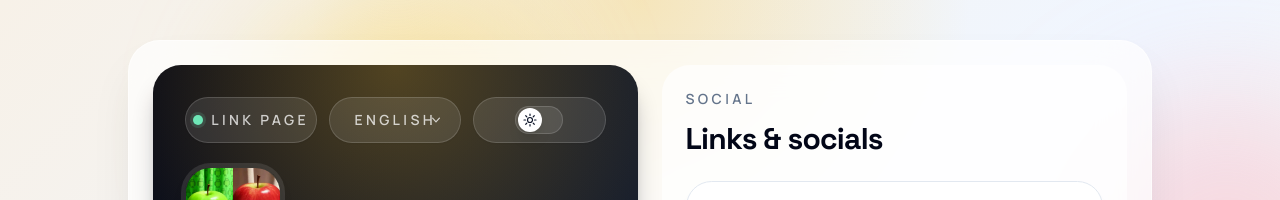
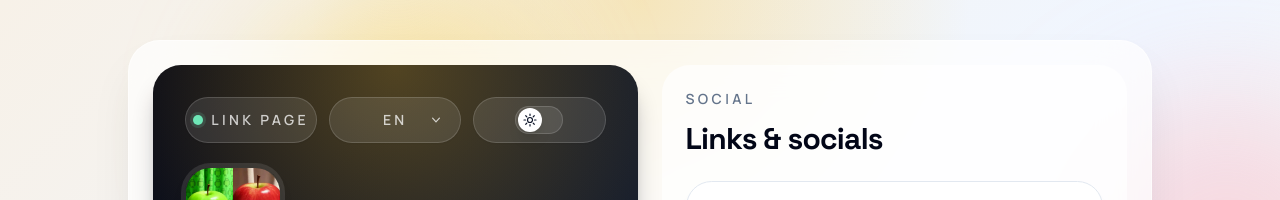
Before and after one commit to Carnage1999/my-linkpage, a React (Vite) app: page / in a window 1280 px wide. Shown: the top 200 px of the page. Built offline with nearby package versions, Linux system fonts and the light colour scheme.

Commit message:
feat: add short labels to language options for improved UI clarity

```diff
--- a/src/App.jsx
+++ b/src/App.jsx
@@ -10,9 +10,9 @@ import { useTranslation } from 'react-i18next'
 import { SOCIALS } from './socialLinks.jsx'
 
 const LANGUAGES = [
-  { code: 'en', label: 'English' },
-  { code: 'ru', label: 'Русский' },
-  { code: 'zh-TW', label: '正體中文' },
+  { code: 'en', label: 'English', shortLabel: 'EN' },
+  { code: 'ru', label: 'Русский', shortLabel: 'РУ' },
+  { code: 'zh-TW', label: '正體中文', shortLabel: '國' },
 ]
 
 function getInitialTheme() {
@@ -183,7 +183,9 @@ export default function App() {
                   <Listbox value={activeLanguage.code} onChange={changeLanguage}>
                     <div className="relative min-w-0">
                         <ListboxButton className="relative inline-flex h-[46px] w-full min-w-0 items-center justify-center whitespace-nowrap rounded-full border border-white/15 bg-white/10 px-4 text-sm font-semibold uppercase tracking-[0.24em] text-white/75 shadow-sm transition hover:border-amber-300 hover:text-white focus:outline-none focus-visible:ring-2 focus-visible:ring-amber-300 focus-visible:ring-offset-2 focus-visible:ring-offset-slate-900 dark:hover:border-cyan-300 dark:focus-visible:ring-cyan-300">
-                          <span className="truncate text-center">{activeLanguage.label}</span>
+                          <span className="block w-full truncate px-8 text-center">
+                            {activeLanguage.shortLabel}
+                          </span>
                           <span className="pointer-events-none absolute right-4 top-1/2 -translate-y-1/2">
                             <ChevronIcon />
                           </span>
```
